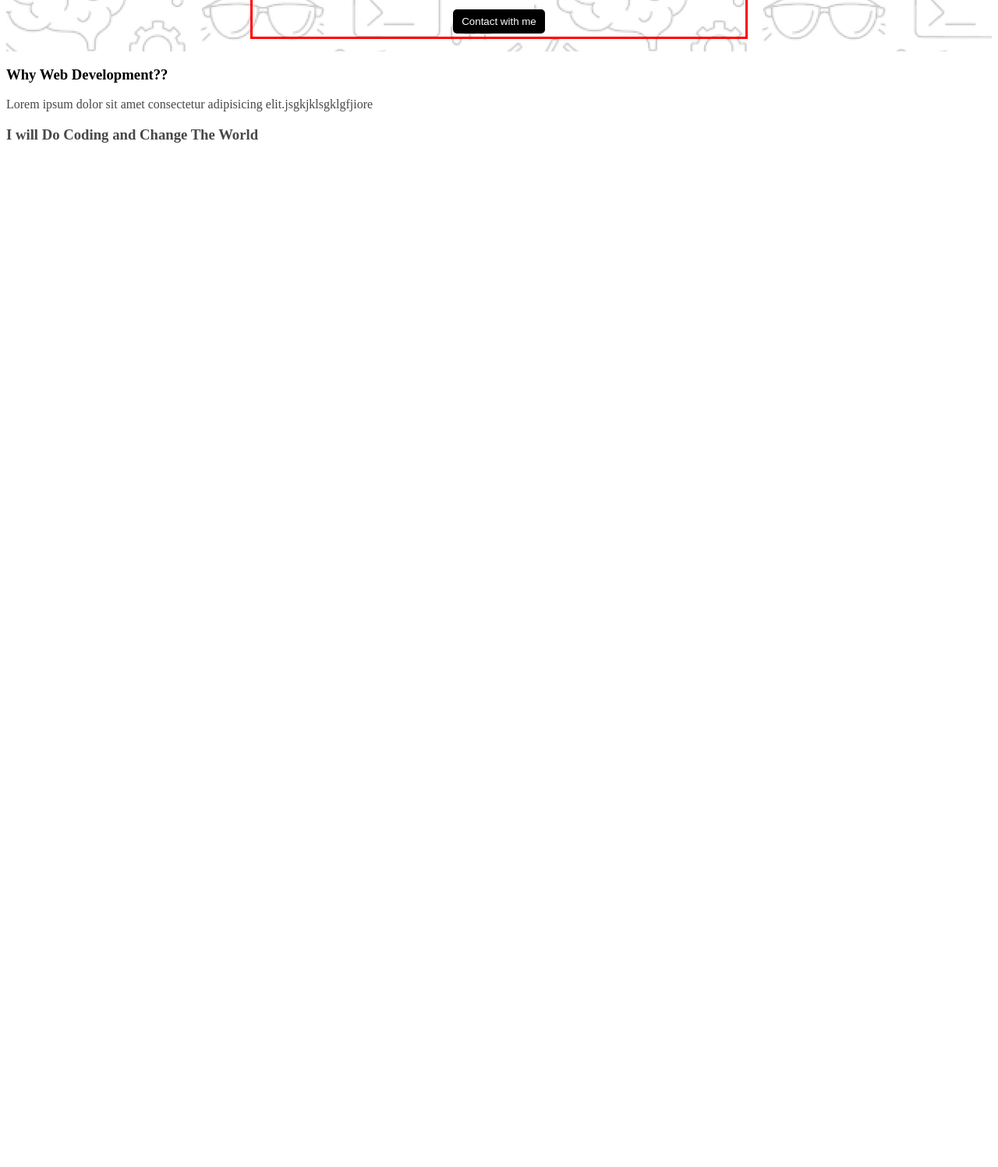
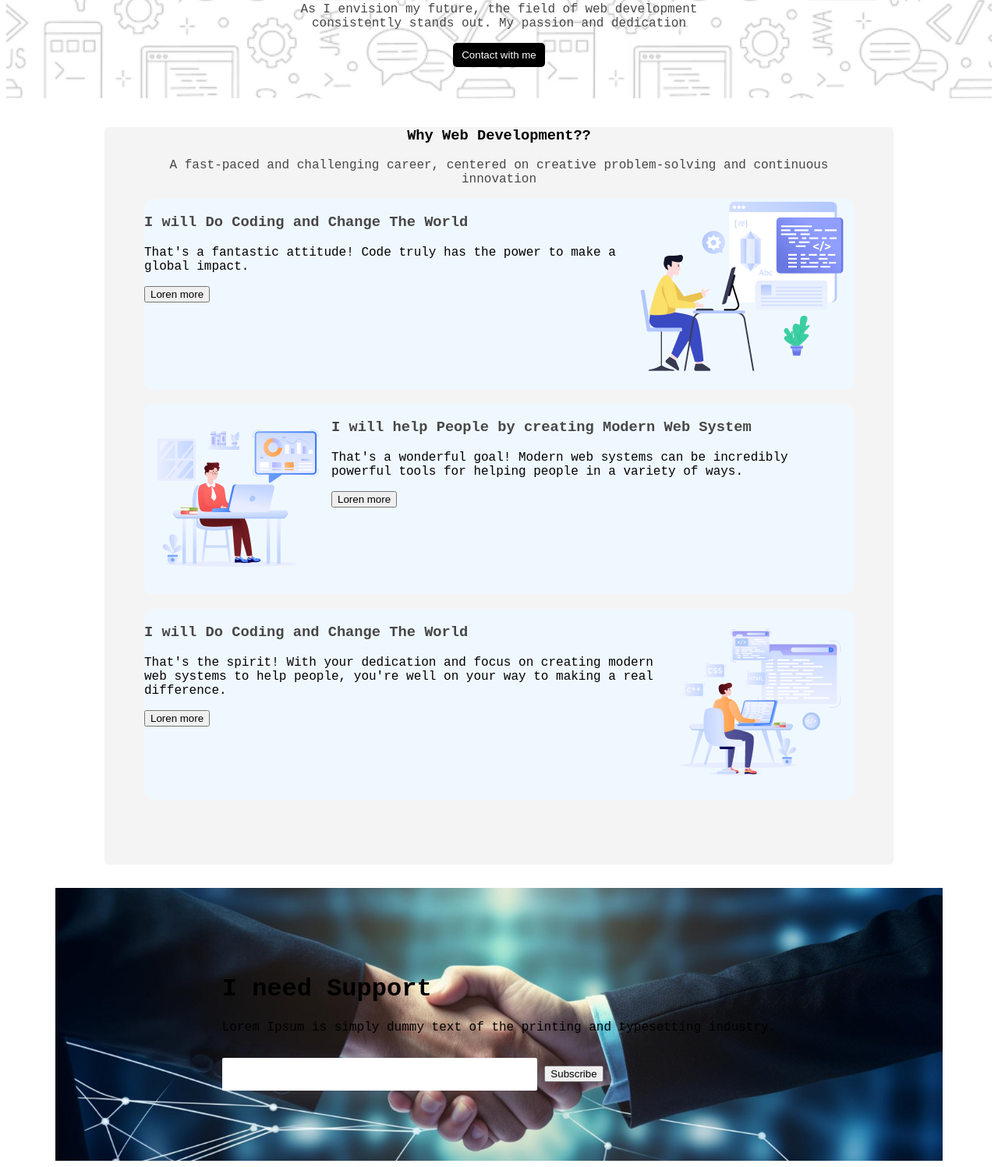
Before and after one commit to muzakkirulhuque/my-assignment, a plain HTML site: page index.html in a window 1280 px wide. Shown: the part 362-1859 px from the top of the page at 78% size. Before the commit the page ends 800 px from the top, so only its background shows below. Drawn offline with Linux system fonts and the light colour scheme; a web font is replaced by a local one.

Commit message:
added my group content

```diff
--- a/index.html
+++ b/index.html
@@ -13,27 +13,58 @@
             <div class="banner">
                 <img src="Group.png" alt="">
                 <h2>"In the near future, I hope to become a Developer."</h2>
-                <p class="dark-2">Lorem ipsum dolor sit amet consectetur adipisicing elit.</p>
+                <p class="dark-2"> As I envision my future, the field of web development consistently stands out. My passion and dedication </p>
                 <button class="btn-primary">Contact with me</button>
             </div>
         </div>
 
     </header>
+    <br>
     <main>
-        <section>
-            <div>
-                <h3>Why Web Development??</h3>
-                <p class="dark-2">Lorem ipsum dolor sit amet consectetur adipisicing elit.jsgkjklsgklgfjiore</p>
+        <section class="group-content">
+            <div class="div-group-content">
+                <div class="hedding">
+                    <h3>Why Web Development??</h3>
+                    <p class="dark-2"> A fast-paced and challenging career, centered on creative problem-solving and continuous innovation</p>
+                </div>
+                    <div class="layer-1">
+                        <div>
+                            <h3 class="dark-2">I will Do Coding and Change The World</h3>
+                            <p>That's a fantastic attitude! Code truly has the power to make a global impact.</p>
+                            <button>Loren more</button>
+                        </div>
+                        <div><img src="./Layer_1.png" alt=""></div>
+                    </div>
+                <br>
+                <div class="layer-1">
+                    <div><img src="./Group 3.png" alt=""></div>
+                    <div>
+                        <h3 class="dark-2">I will help People by creating Modern Web System</h3>
+                        <p>That's a wonderful goal! Modern web systems can be incredibly powerful tools for helping people in a variety of ways.</p>
+                        <button>Loren more</button>
+                    </div>
+                </div>
+                <br>
+                <div class="layer-1">
+                    <div>
+                        <h3 class="dark-2">I will Do Coding and Change The World</h3>
+                        <p>That's the spirit!  With your dedication and focus on creating modern web systems to help people, you're well on your way to making a real difference.</p>
+                        <button>Loren more</button>
+                    </div>
+                    <div><img src="./Group 4.png" alt=""></div>
+                </div>
             </div>
-            <div>
-                <div>
-                    <h3 class="dark-2">I will Do Coding and Change The World</h3>
-                </div>
+        </section>
 
+
+        <div class="super-deals-container">
+            <div class="deals-content">
+              <h1>I need Support</h1>
+              <p>Lorem Ipsum is simply dummy text of the printing and typesetting industry.</p>
+              <input type="email" name="" id="" />
+              <button id="subscribe-btn">Subscribe</button>
             </div>
-            <div></div>
-            <div></div>
-        </section>
+          </div>
 
     </main>
     <footer>
--- a/style/style.css
+++ b/style/style.css
@@ -1,12 +1,21 @@
+/* font style */
+@import url('https://fonts.googleapis.com/css2?family=Azeret+Mono:ital,wght@0,100..900;1,100..900&display=swap');
 
+body{
+    font-family: "Azeret Mono", monospace;
+  font-optical-sizing: auto;
+  font-weight: <weight>;
+  font-style: normal;
+}
 
 .future{
     background-image: url(../Hero-bg.png);
     background-repeat: no-repeat;
     background-position: top left, bottom right;
+    background-size: cover;
     width: 100%;
-    height: 420px;
-    border-color: solid red;
+    height: 480px;
+
 
 }
 
@@ -16,9 +25,9 @@
     margin-left: auto;
     margin-right: auto;
     margin-bottom: 15px;
-    border: solid red;
     width: 50%;
     height: 380px;
+
 }
 .dark-2{
     color: #474747;
@@ -32,3 +41,70 @@
     border-radius: 5px;
     border: none;
 }
+.group-content{
+    background-color: rgb(245, 244, 244);
+    width: 80%;
+    margin-left: auto;
+    margin-right: auto;
+
+    border-radius: 5px;
+
+
+
+}
+.div-group-content{
+    width: 90%;
+    height: 946px;
+    justify-content: center;
+    margin: 0 auto;
+    margin-bottom: 30px;
+    border-radius: 12px;
+
+
+}
+.hedding{
+    justify-content: center;
+    text-align: center;
+    margin-top: 10px;
+}
+.layer-content{
+
+
+
+}
+.layer-1{
+    justify-content: center;
+    display: flex;
+    margin-left: auto;
+    margin-right: auto;
+    background-color: aliceblue;
+    border-radius: 12px;
+
+}
+
+
+
+.super-deals-container {
+    width: 90%;
+    height: 350px;
+    margin: 0 auto;
+    background-image: url("../handshake.jpg");
+    background-position: center;
+    background-repeat: no-repeat;
+    background-size: cover;
+  }
+  .super-deals-container {
+    display: flex;
+    flex-direction: column;
+    justify-content: center;
+    align-items: center;
+  }
+  .deals-content p {
+    margin-bottom: 30px;
+  }
+  .deals-content input {
+    width: 400px;
+    height: 40px;
+    border: none;
+    border-radius: 2px;
+    box-shadow: rgba(149, 157, 165, 0.2) 0px 8px 24px;
```
